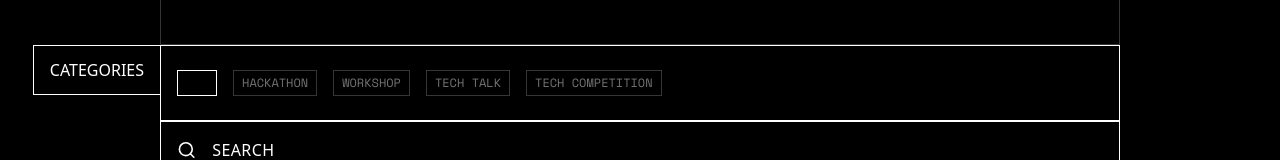
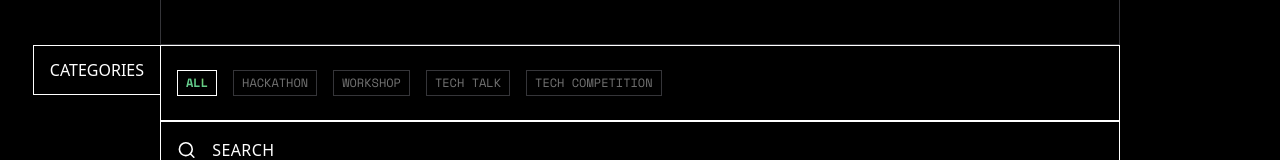
Before and after one commit to Keshav-Aneja/yantra-2025, a Next.js app: page /events in a window 1280 px wide. Shown: the part 181-341 px from the top of the page. Built offline with nearby package versions, Linux system fonts and the light colour scheme.

Commit message:
fix: text-gradient

```diff
--- a/src/app/events/page.tsx
+++ b/src/app/events/page.tsx
@@ -182,7 +182,7 @@ const EventTypeFilter = ({
         key={index}
         className={`border p-1 px-2 text-xs font-space_mono cursor-pointer ${
           eventType === selectedEventType
-            ? "border-white text-gradient font-semibold"
+            ? "border-white bg-gradient-to-tr from-[#76C38F] via-[#60CF8C] to-[#A7C12C] text-transparent bg-clip-text font-semibold"
             : "border-border text-[#4B4B4B] hover:border-neutral-600 text-neutral-500"
         }`}
         onClick={() => onSelectEventType(eventType)}
```
